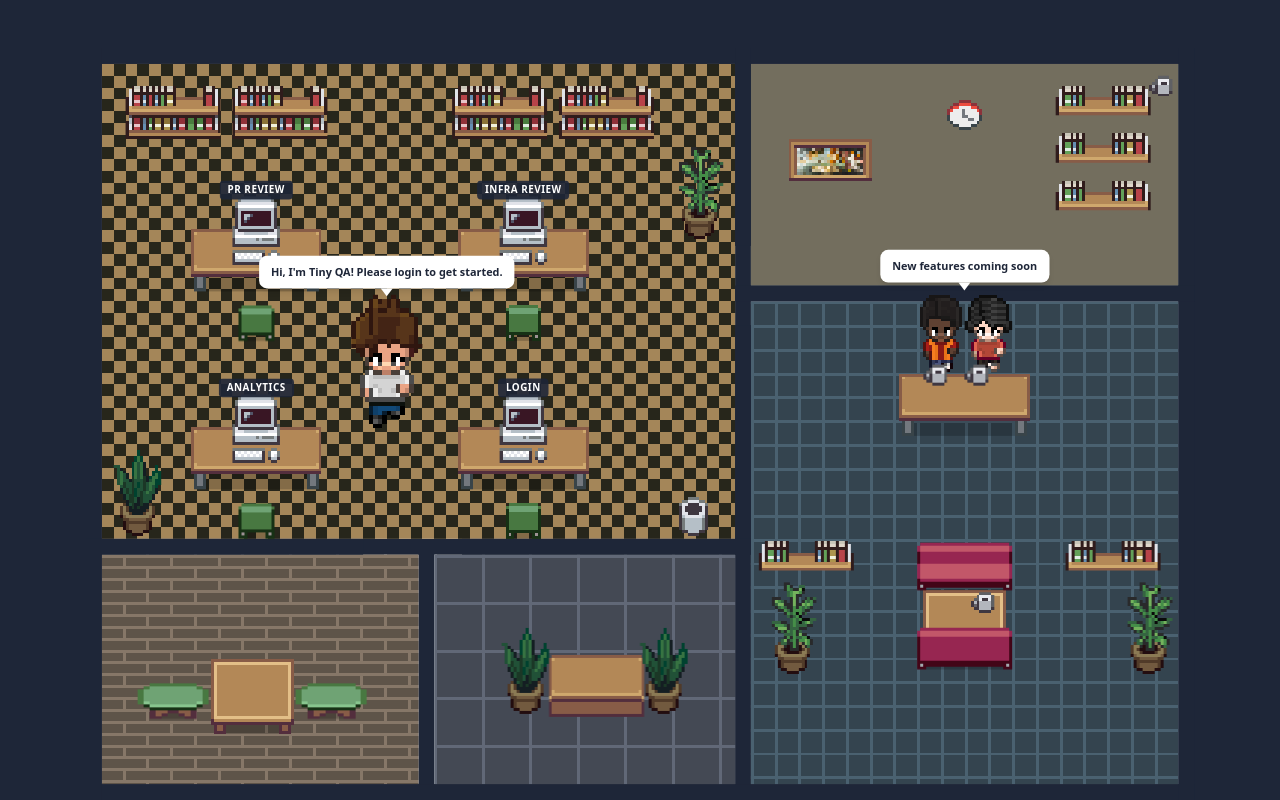
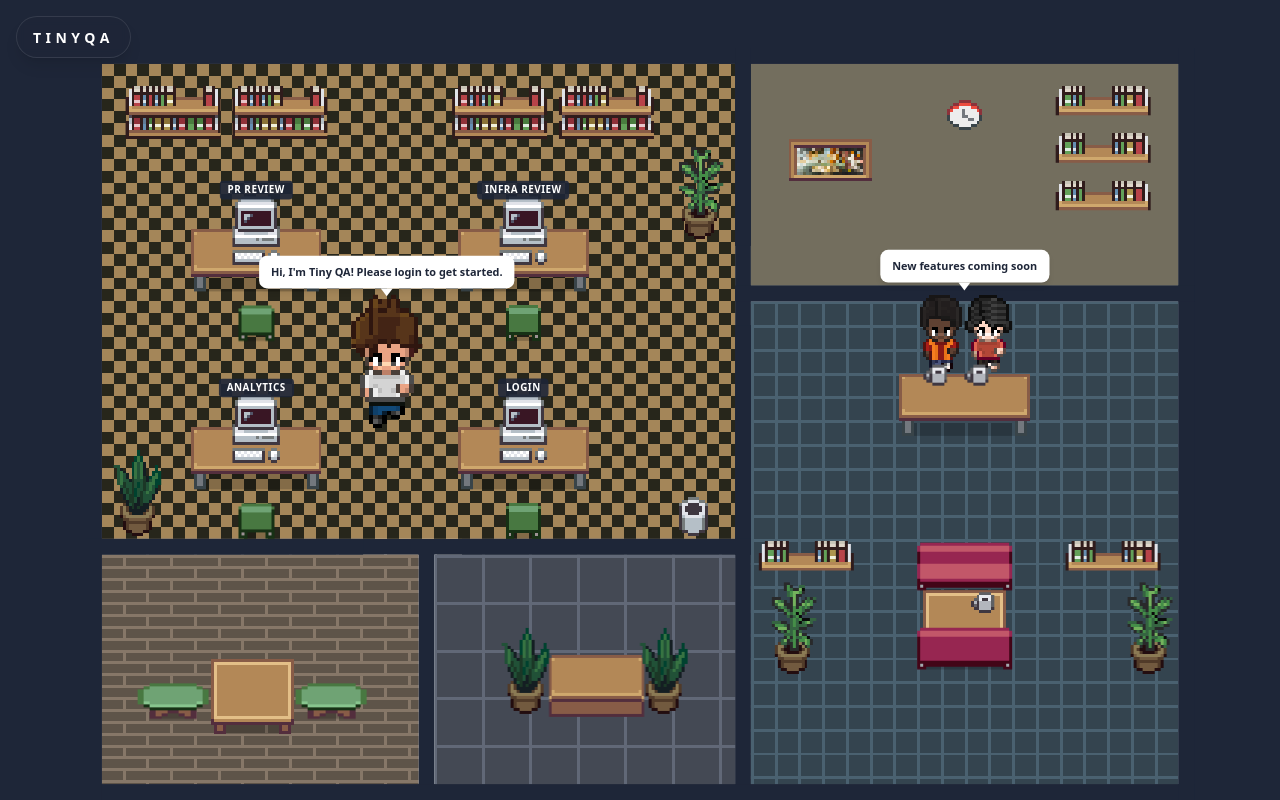
Before and after one commit to mikio13/TinyQA, a Next.js app in the folder tinydetective/: page / in a window 1280 px wide. Shown: the top 800 px of the page. Built offline with nearby package versions, Linux system fonts and the light colour scheme; no server answers.

Commit message:
Update page.tsx

```diff
--- a/tinydetective/app/page.tsx
+++ b/tinydetective/app/page.tsx
@@ -301,6 +301,14 @@ export default function Home() {
       className={`flex flex-col items-center justify-center ${isLoggedIn ? "h-screen overflow-hidden" : "min-h-screen overflow-auto py-12"}`}
       style={{ backgroundColor: WALL_COLOR }}
     >
+      <header className="pointer-events-none fixed left-4 top-4 z-40">
+        <div className="rounded-full border border-white/10 bg-[#1E2638]/80 px-4 py-2 shadow-lg backdrop-blur-sm">
+          <span className="text-sm font-bold uppercase tracking-[0.32em] text-white">
+            TinyQA
+          </span>
+        </div>
+      </header>
+
       {/* Wrapper sizes to the visual scaled dimensions for proper centering */}
       <div style={{ width: SCENE_W * scale, height: SCENE_H * scale }}>
         <div
@@ -450,7 +458,6 @@ export default function Home() {
         <Sprite src="/pixel-agents/assets/furniture/BOOKSHELF/BOOKSHELF.png" alt="Bookshelf" x={980} y={20} w={96} h={48} />
         <Sprite src="/pixel-agents/assets/furniture/BOOKSHELF/BOOKSHELF.png" alt="Bookshelf" x={980} y={68} w={96} h={48} />
         <Sprite src="/pixel-agents/assets/furniture/BOOKSHELF/BOOKSHELF.png" alt="Bookshelf" x={980} y={116} w={96} h={48} />
-        <Sprite src="/pixel-agents/assets/furniture/COFFEE/COFFEE.png" alt="Coffee station" x={1050} y={28} w={48} h={48} z={16} />
         {/* ═══════════════════════════════════════════
             BOTTOM-RIGHT ROOM — Meeting / Review room
             ═══════════════════════════════════════════ */}
```
